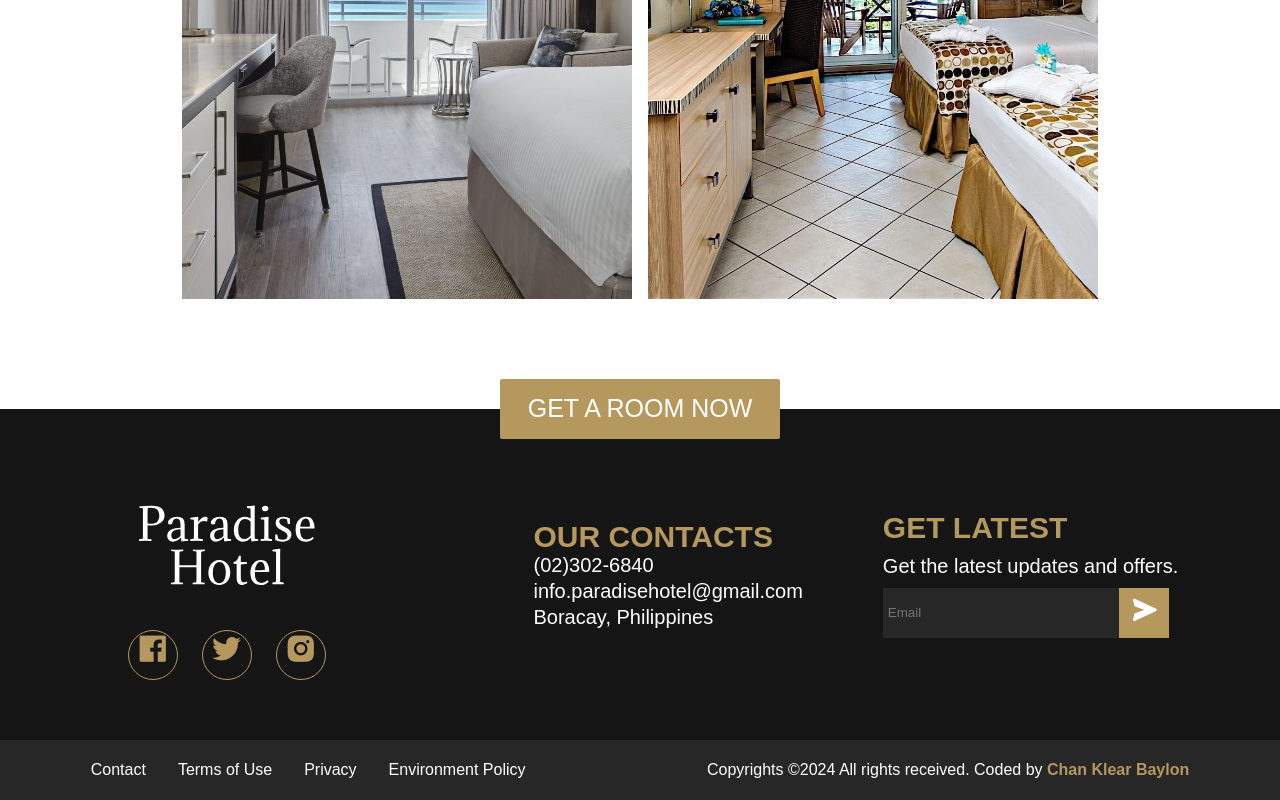
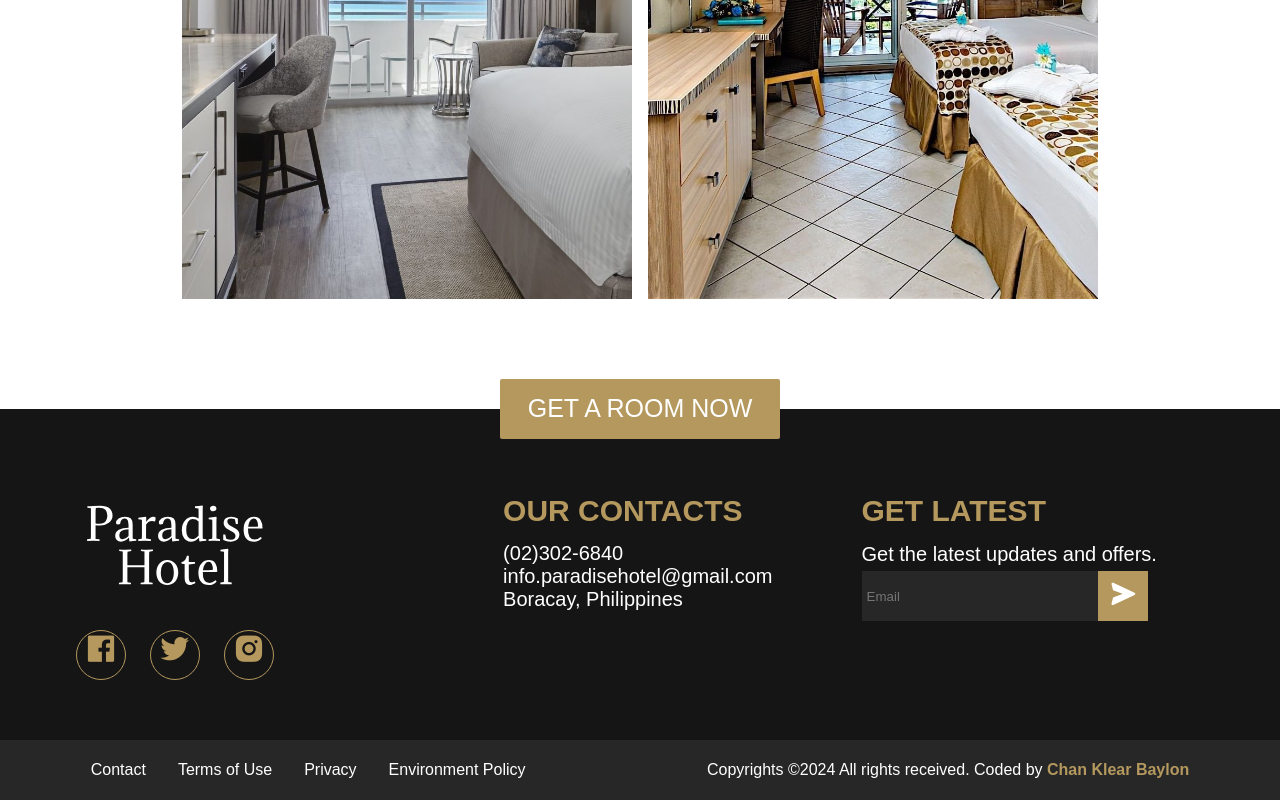
Before and after one commit to kleyrclown/ParadiseHotel, a website: page index.html in a window 1280 px wide. Shown: the part 2833-3633 px from the top of the page. Drawn offline with nearby package versions, Linux system fonts and the light colour scheme.

Commit message:
Adjusted contacts

```diff
--- a/css/styles.css
+++ b/css/styles.css
@@ -481,6 +481,7 @@ header {
 .btnHolder:hover a {
     background-color: #806b42;
 }
+/* ------------------------------------------------------------------- */
 
 /* FOR CONTACTS */
 .contactsContainer {
@@ -488,15 +489,16 @@ header {
     height: auto;
     background-color: #151515;
     display: flex;
+    align-items: center;
     justify-content: space-evenly;
     gap: 5em;
-    padding: 20px 0;
+    padding: 20px 0px;
 }
 
-.leftContactDetails {
+.leftSocialDetails {
     display: flex;
     flex-direction: column;
-    justify-content: center ;
+    justify-content: center;
 }
 
 .belowSocialIcons {
@@ -532,18 +534,21 @@ header {
     color: white;
 }
 
-/* CONTACTS MIDDLE */
+/* RIGHT CONTACTS */
 .rightDetails {
     display: flex;
     flex-wrap: wrap;
-    justify-content: center;
-    align-items: center;
-    gap: 5em;
+    justify-content: space-evenly;
+    width: 50em;
+    height: 200px;
+    padding-top: 20px;
+    gap: 1em;
 }
 
 .rightDetails h2 {
     color: #B4985e;
     font-size: 30px;
+    margin-bottom: 10px;
 }
 
 .contactDetails {
@@ -552,16 +557,21 @@ header {
     gap: 0.2em;
 }
 
+.conctactInfo {
+    display: flex;
+    gap: 10em;
+}
+
 .rightDetails p {
     color: white;
     font-size: 20px;
 }
 
-/* RIGHT DETAILS */
+/* GET LATEST */
 .getLatest {
     display: flex;
     flex-direction: column;
-    gap: 0.6em;
+    gap: 5px;
 }
 
 .submitContainer {
--- a/index.html
+++ b/index.html
@@ -176,7 +176,7 @@
             </section>
             <!-- FOR CONTACTS -->
             <section class="contactsContainer" id="contacts">
-                <div class="leftContactDetails">
+                <div class="leftSocialDetails">
                     <img src="sources/49idHm-LogoMakr.png">
                     <div class="belowSocialIcons">
                         <div class="iconsBorder"><a href="#"><i class='bx bxl-facebook-square'></i></a></div>
@@ -185,9 +185,9 @@
                     </div>
                 </div>
                 <div class="rightDetails">
-                    <div class="contactContainer">
+                    <div class="contactDetails">
                         <h2>OUR CONTACTS</h2>
-                        <div class="contactDetails">
+                        <div class="contactInfo">
                             <p>(02)302-6840</p>
                             <p>info.paradisehotel@gmail.com</p>
                             <p>Boracay, Philippines</p>
```
